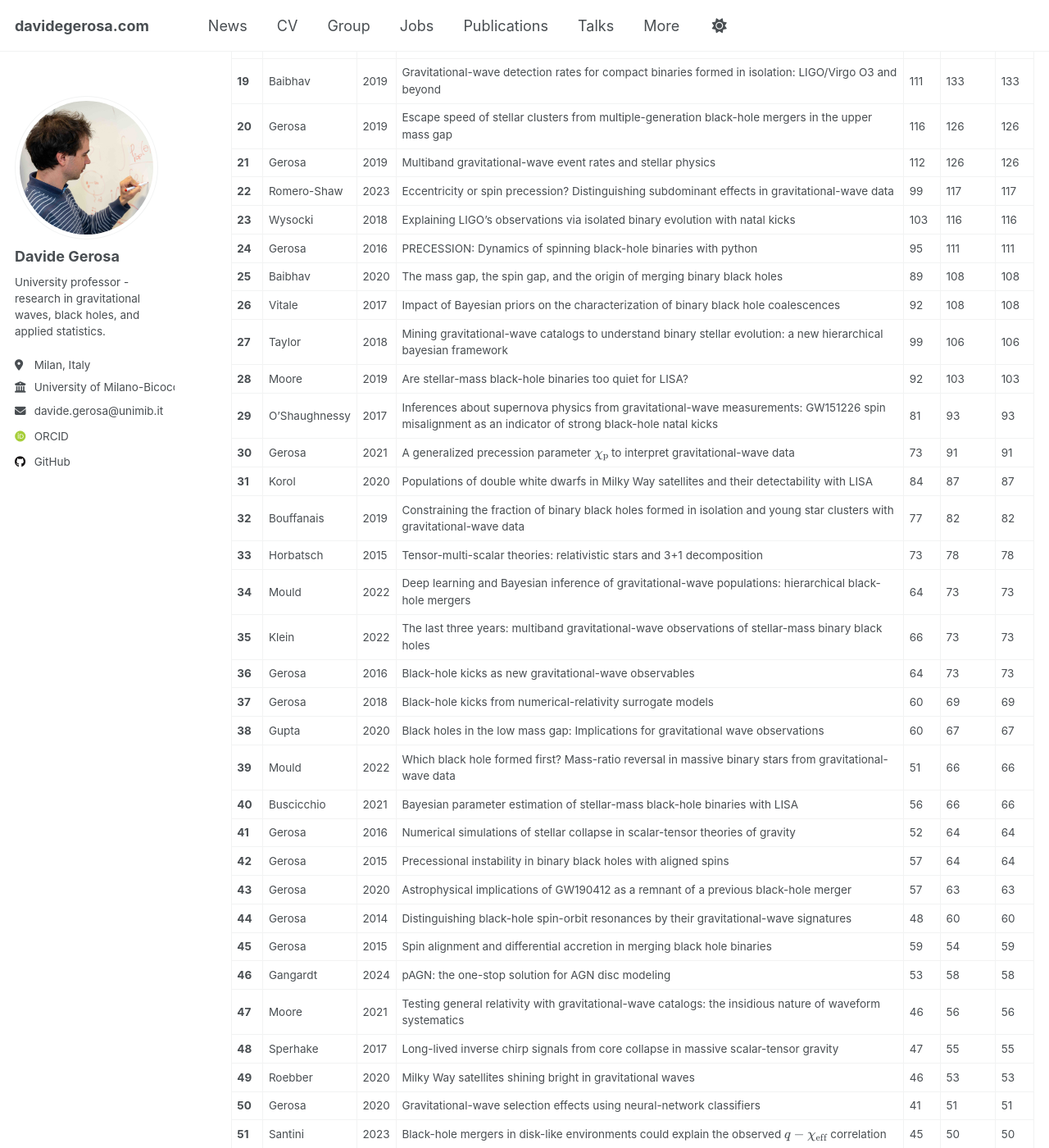
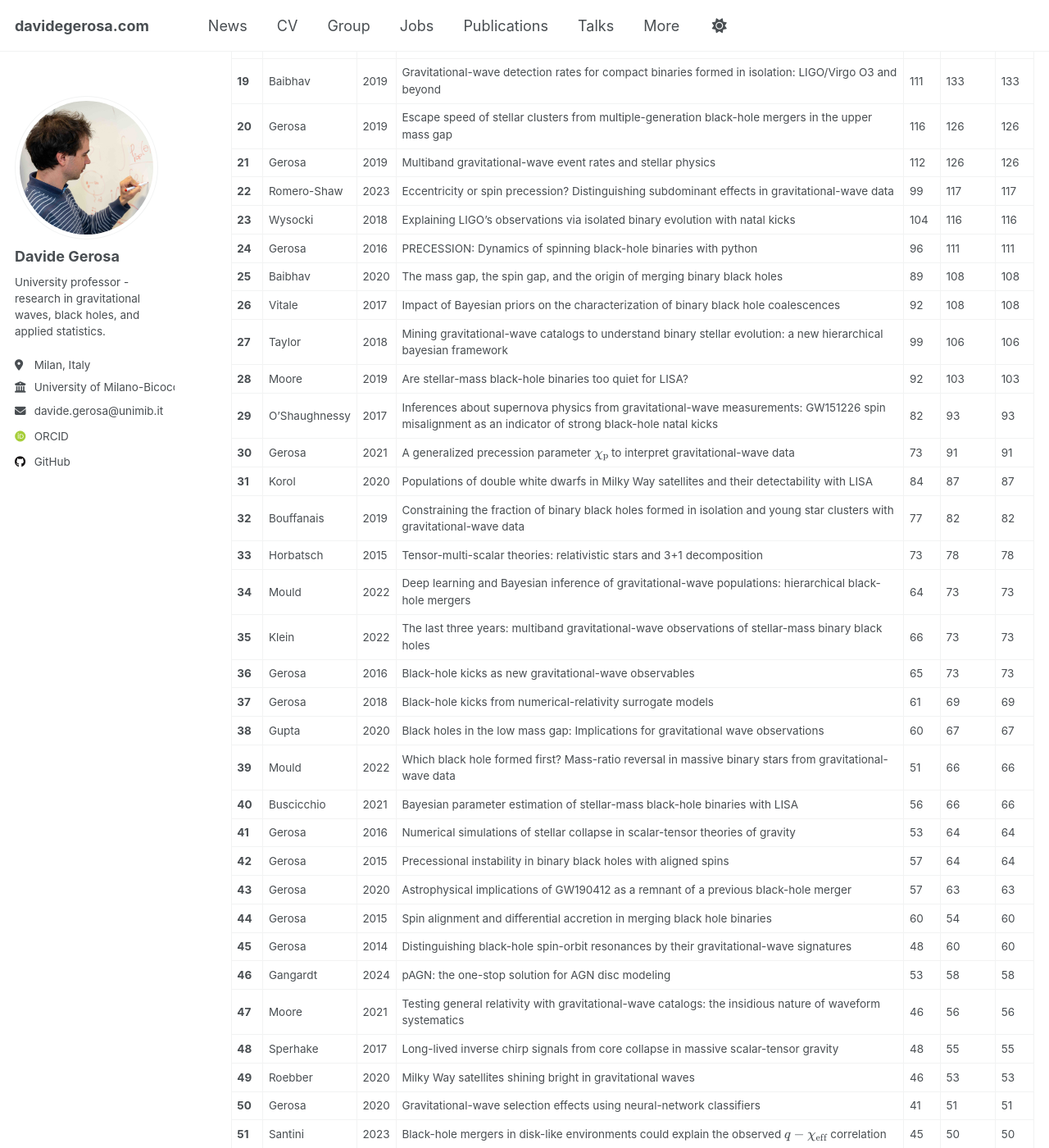
Before and after one commit to dgerosa/website, a Jekyll site: the page built from _pages/citations.md, in a window 1280 px wide and 1400 px high, scrolled down 1205 px. Shown: the whole window at 82% size. Built offline with Jekyll 4.4.1, drawn with Linux system fonts in a browser that asks for light colours; some web fonts are replaced; some of the changed text lies outside the part shown.

Commit message:
Website update from workflow

```diff
--- a/_pages/_citations.md
+++ b/_pages/_citations.md
@@ -1,29 +1,29 @@
 ## Citation Summary
 
-- **Total ADS citations**: 10826
+- **Total ADS citations**: 10842
 - **Total INSPIRE citations**: 12277
-- **Total MAX citations**: 12378
+- **Total MAX citations**: 12379
 - **h-index**: 50
 
 ## Paper list sorted by citation count
 
 | # | Author | Year | Title | ADS | INSPIRE | MAX |
 |---|--------|------|-------|-----|---------|-----|
-| **1** | Berti | 2015 | Testing general relativity with present and future astrophysical observations | 1530 | 1756 | 1756 |
+| **1** | Berti | 2015 | Testing general relativity with present and future astrophysical observations | 1533 | 1756 | 1756 |
 | **2** | Barack | 2019 | Black holes, gravitational waves and fundamental physics: a roadmap | 916 | 1032 | 1032 |
 | **3** | Amaro-Seoane | 2022 | Astrophysics with the Laser Interferometer Space Antenna | 922 | 844 | 922 |
 | **4** | Varma | 2019 | Surrogate models for precessing binary black hole simulations with unequal masses | 492 | 546 | 546 |
 | **5** | Belczynski | 2020 | Evolutionary roads leading to low effective spins, high black hole masses, and O1/O2 rates for LIGO/Virgo binary black holes | 479 | 528 | 528 |
 | **6** | Barausse | 2020 | Prospects for fundamental physics with LISA | 423 | 498 | 498 |
 | **7** | Arun | 2022 | New horizons for fundamental physics with LISA | 347 | 433 | 433 |
-| **8** | Gerosa | 2017 | Are merging black holes born from stellar collapse or previous mergers? | 355 | 396 | 396 |
+| **8** | Gerosa | 2017 | Are merging black holes born from stellar collapse or previous mergers? | 356 | 396 | 396 |
 | **9** | Gerosa | 2021 | Hierarchical mergers of stellar-mass black holes and their gravitational-wave signatures | 302 | 365 | 365 |
-| **10** | Gerosa | 2018 | Spin orientations of merging black holes formed from the evolution of stellar binaries | 227 | 271 | 271 |
+| **10** | Gerosa | 2018 | Spin orientations of merging black holes formed from the evolution of stellar binaries | 229 | 271 | 271 |
 | **11** | Afshordi | 2025 | Waveform modelling for the Laser Interferometer Space Antenna | 189 | 236 | 236 |
 | **12** | Varma | 2019 | High-accuracy mass, spin, and recoil predictions of generic black-hole merger remnants | 149 | 179 | 179 |
 | **13** | Gerosa | 2015 | Multi-timescale analysis of phase transitions in precessing black-hole binaries | 141 | 173 | 173 |
 | **14** | Vitale | 2020 | Inferring the properties of a population of compact binaries in presence of selection effects | 144 | 169 | 169 |
-| **15** | Gerosa | 2013 | Resonant-plane locking and spin alignment in stellar-mass black-hole binaries: a diagnostic of compact-binary formation | 147 | 167 | 167 |
+| **15** | Gerosa | 2013 | Resonant-plane locking and spin alignment in stellar-mass black-hole binaries: a diagnostic of compact-binary formation | 148 | 167 | 167 |
 | **16** | Islam | 2021 | Eccentric binary black hole surrogate models for the gravitational waveform and remnant properties: comparable mass, nonspinning case | 138 | 153 | 153 |
 | **17** | Ng | 2018 | Gravitational-wave astrophysics with effective-spin measurements: asymmetries and selection biases | 121 | 142 | 142 |
 | **18** | Kesden | 2015 | Effective potentials and morphological transitions for binary black-hole spin precession | 115 | 140 | 140 |
@@ -31,36 +31,36 @@
 | **20** | Gerosa | 2019 | Escape speed of stellar clusters from multiple-generation black-hole mergers in the upper mass gap | 116 | 126 | 126 |
 | **21** | Gerosa | 2019 | Multiband gravitational-wave event rates and stellar physics | 112 | 126 | 126 |
 | **22** | Romero-Shaw | 2023 | Eccentricity or spin precession? Distinguishing subdominant effects in gravitational-wave data | 99 | 117 | 117 |
-| **23** | Wysocki | 2018 | Explaining LIGO's observations via isolated binary evolution with natal kicks | 103 | 116 | 116 |
-| **24** | Gerosa | 2016 | PRECESSION: Dynamics of spinning black-hole binaries with python | 95 | 111 | 111 |
+| **23** | Wysocki | 2018 | Explaining LIGO's observations via isolated binary evolution with natal kicks | 104 | 116 | 116 |
+| **24** | Gerosa | 2016 | PRECESSION: Dynamics of spinning black-hole binaries with python | 96 | 111 | 111 |
 | **25** | Baibhav | 2020 | The mass gap, the spin gap, and the origin of merging binary black holes | 89 | 108 | 108 |
 | **26** | Vitale | 2017 | Impact of Bayesian priors on the characterization of binary black hole coalescences | 92 | 108 | 108 |
 | **27** | Taylor | 2018 | Mining gravitational-wave catalogs to understand binary stellar evolution: a new hierarchical bayesian framework | 99 | 106 | 106 |
 | **28** | Moore | 2019 | Are stellar-mass black-hole binaries too quiet for LISA? | 92 | 103 | 103 |
-| **29** | O'Shaughnessy | 2017 | Inferences about supernova physics from gravitational-wave measurements: GW151226 spin misalignment as an indicator of strong black-hole natal kicks | 81 | 93 | 93 |
+| **29** | O'Shaughnessy | 2017 | Inferences about supernova physics from gravitational-wave measurements: GW151226 spin misalignment as an indicator of strong black-hole natal kicks | 82 | 93 | 93 |
 | **30** | Gerosa | 2021 | A generalized precession parameter $$\chi_\mathrm{p}$$ to interpret gravitational-wave data | 73 | 91 | 91 |
 | **31** | Korol | 2020 | Populations of double white dwarfs in Milky Way satellites and their detectability with LISA | 84 | 87 | 87 |
 | **32** | Bouffanais | 2019 | Constraining the fraction of binary black holes formed in isolation and young star clusters with gravitational-wave data | 77 | 82 | 82 |
 | **33** | Horbatsch | 2015 | Tensor-multi-scalar theories: relativistic stars and 3+1 decomposition | 73 | 78 | 78 |
 | **34** | Mould | 2022 | Deep learning and Bayesian inference of gravitational-wave populations: hierarchical black-hole mergers | 64 | 73 | 73 |
 | **35** | Klein | 2022 | The last three years: multiband gravitational-wave observations of stellar-mass binary black holes | 66 | 73 | 73 |
-| **36** | Gerosa | 2016 | Black-hole kicks as new gravitational-wave observables | 64 | 73 | 73 |
-| **37** | Gerosa | 2018 | Black-hole kicks from numerical-relativity surrogate models | 60 | 69 | 69 |
+| **36** | Gerosa | 2016 | Black-hole kicks as new gravitational-wave observables | 65 | 73 | 73 |
+| **37** | Gerosa | 2018 | Black-hole kicks from numerical-relativity surrogate models | 61 | 69 | 69 |
 | **38** | Gupta | 2020 | Black holes in the low mass gap: Implications for gravitational wave observations | 60 | 67 | 67 |
 | **39** | Mould | 2022 | Which black hole formed first? Mass-ratio reversal in massive binary stars from gravitational-wave data | 51 | 66 | 66 |
 | **40** | Buscicchio | 2021 | Bayesian parameter estimation of stellar-mass black-hole binaries with LISA | 56 | 66 | 66 |
-| **41** | Gerosa | 2016 | Numerical simulations of stellar collapse in scalar-tensor theories of gravity | 52 | 64 | 64 |
+| **41** | Gerosa | 2016 | Numerical simulations of stellar collapse in scalar-tensor theories of gravity | 53 | 64 | 64 |
 | **42** | Gerosa | 2015 | Precessional instability in binary black holes with aligned spins | 57 | 64 | 64 |
 | **43** | Gerosa | 2020 | Astrophysical implications of GW190412 as a remnant of a previous black-hole merger | 57 | 63 | 63 |
-| **44** | Gerosa | 2014 | Distinguishing black-hole spin-orbit resonances by their gravitational-wave signatures | 48 | 60 | 60 |
-| **45** | Gerosa | 2015 | Spin alignment and differential accretion in merging black hole binaries | 59 | 54 | 59 |
+| **44** | Gerosa | 2015 | Spin alignment and differential accretion in merging black hole binaries | 60 | 54 | 60 |
+| **45** | Gerosa | 2014 | Distinguishing black-hole spin-orbit resonances by their gravitational-wave signatures | 48 | 60 | 60 |
 | **46** | Gangardt | 2024 | pAGN: the one-stop solution for AGN disc modeling | 53 | 58 | 58 |
 | **47** | Moore | 2021 | Testing general relativity with gravitational-wave catalogs: the insidious nature of waveform systematics | 46 | 56 | 56 |
-| **48** | Sperhake | 2017 | Long-lived inverse chirp signals from core collapse in massive scalar-tensor gravity | 47 | 55 | 55 |
+| **48** | Sperhake | 2017 | Long-lived inverse chirp signals from core collapse in massive scalar-tensor gravity | 48 | 55 | 55 |
 | **49** | Roebber | 2020 | Milky Way satellites shining bright in gravitational waves | 46 | 53 | 53 |
 | **50** | Gerosa | 2020 | Gravitational-wave selection effects using neural-network classifiers | 41 | 51 | 51 |
 | **51** | Santini | 2023 | Black-hole mergers in disk-like environments could explain the observed $$q-\chi_\mathrm{eff}$$ correlation | 45 | 50 | 50 |
-| **52** | Gerosa | 2015 | Missing black holes in brightest cluster galaxies as evidence for the occurrence of superkicks in nature | 43 | 49 | 49 |
+| **52** | Gerosa | 2015 | Missing black holes in brightest cluster galaxies as evidence for the occurrence of superkicks in nature | 44 | 49 | 49 |
 | **53** | Romero-Shaw | 2025 | GW200208_222617 as an eccentric black-hole binary merger: properties and astrophysical implications | 44 | 45 | 45 |
 | **54** | Tso | 2019 | Optimizing LIGO with LISA forewarnings to improve black-hole spectroscopy | 38 | 44 | 44 |
 | **55** | Trifirò | 2016 | Distinguishing black-hole spin-orbit resonances by their gravitational wave signatures. II: Full parameter estimation | 35 | 43 | 43 |
```
Also changed, not shown: other parts of _pages/_citations.md (+1 -1 lines), _pages/_group.md (+1 -1 lines), _pages/_publications.md (+1 -1 lines), _pages/_talks.md (+1 -1 lines).
